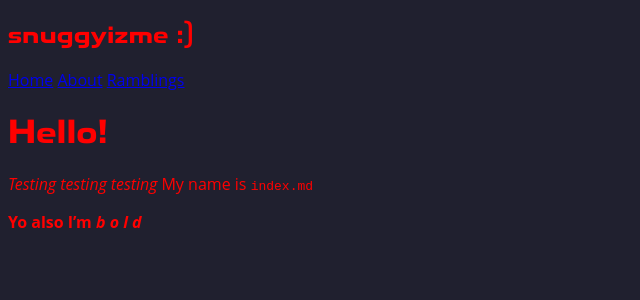
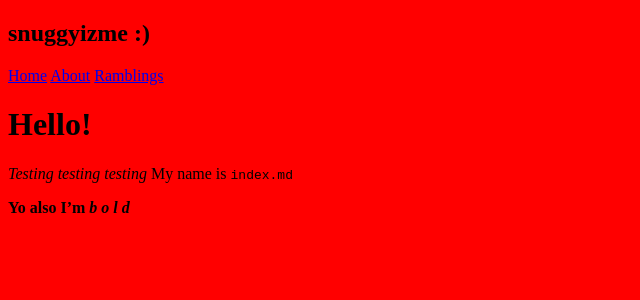
Before and after one commit to snuggyizme/snuggyizme.github.io, a Jekyll site: the page built from index.md, in a window 1280 px wide. Shown: the top 300 px of the page, without its empty margins (0-640 px from the left). Built offline with Jekyll 4.4.1, drawn with Linux system fonts in a browser that asks for light colours.

Commit message:
Bye bye css

```diff
--- a/assets/css/style.css
+++ b/assets/css/style.css
@@ -1,16 +1,3 @@
-@font-face {
-    font-family: "toxigenesis bd";
-    src: url("/assets/fonts/toxigenesis\ bd.otf") format("opentype");
+body {
+    background: red !important;
 }
-@import url('https://fonts.googleapis.com/css2?family=Open+Sans:ital,wdth,wght@0,87.5,300..800;1,87.5,300..800&display=swap');
-
-body {
-    background: #20202f;
-    color: red;
-
-    font-family: 'Open Sans', sans-serif;
-}
-
-h1, h2, h3 {
-    font-family: "toxigenesis bd";
-}
```
